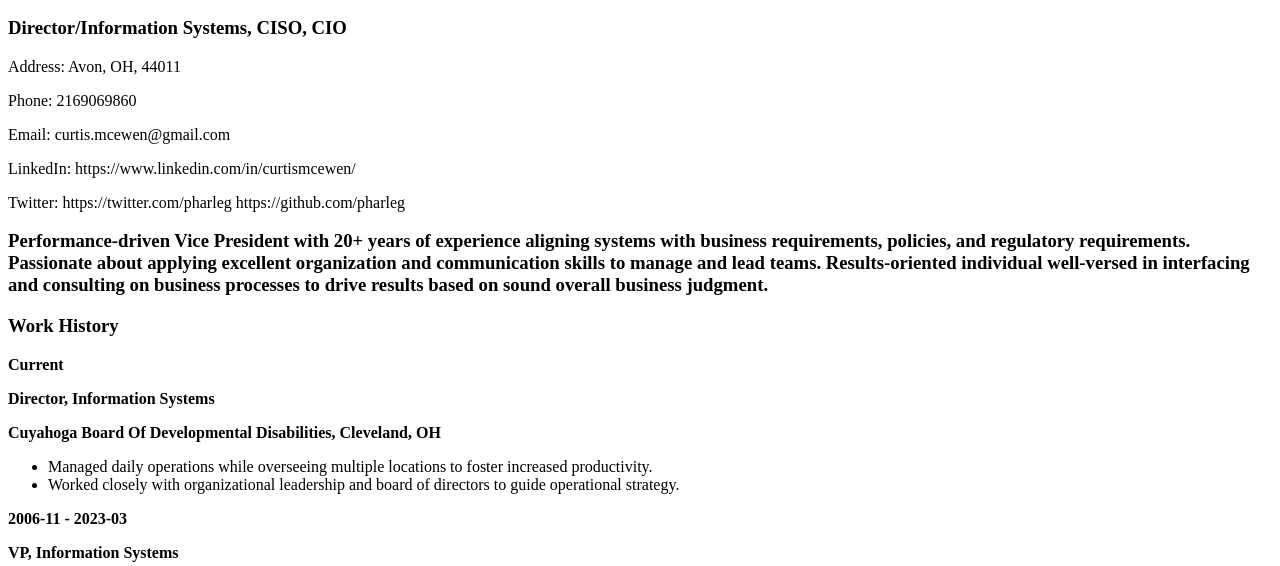
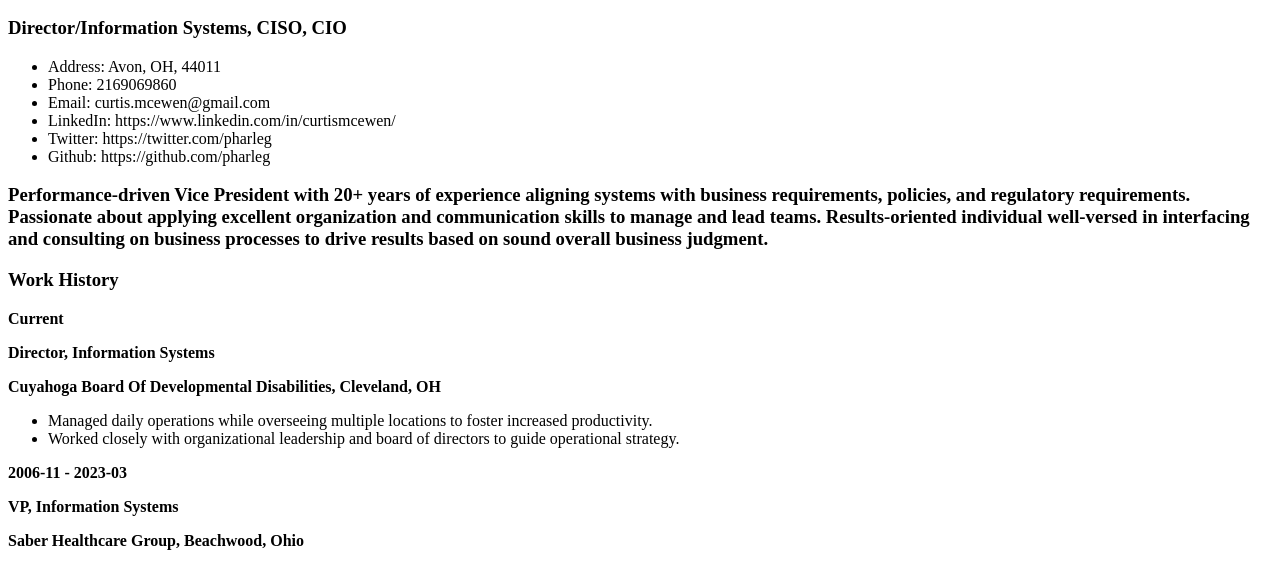
Before and after one commit to pharleg/itmd_361_project1, a plain HTML site: page resume.html in a window 1280 px wide. Shown: the part 180-746 px from the top of the page. Drawn offline with Linux system fonts and the light colour scheme.

Commit message:
fixed resume.html
missing a couple LI and removed a extraneous P

```diff
--- a/resume.html
+++ b/resume.html
@@ -18,12 +18,14 @@
     <h1>My Current Resume</h1>
 	<h2>Curtis McEwen</h2>
     <h3>Director/Information Systems, CISO, CIO</h3>
-
-    <p>Address: Avon, OH, 44011</p>
-    <p>Phone: 2169069860</p>
-    <p>Email: curtis.mcewen@gmail.com</p>
-    <p>LinkedIn: https://www.linkedin.com/in/curtismcewen/</p>
-    <p>Twitter: https://twitter.com/pharleg https://github.com/pharleg</p>
+    <ul>
+      <li>Address: Avon, OH, 44011</li>
+      <li>Phone: 2169069860</li>
+      <li>Email: curtis.mcewen@gmail.com</li>
+      <li>LinkedIn: https://www.linkedin.com/in/curtismcewen/</li>
+      <li>Twitter: https://twitter.com/pharleg</li>
+      <li>Github: https://github.com/pharleg</li>
+    </ul>
 
     <h3>Performance-driven Vice President with 20+ years of experience aligning systems with business requirements, policies, and regulatory requirements. Passionate about applying excellent organization and communication skills to manage and lead teams. Results-oriented individual well-versed in interfacing and consulting on business processes to drive results based on sound overall business judgment.</h3>
 
@@ -60,7 +62,7 @@
     <ul>
       <li>Performed root cause analysis to provide resolutions for production issues.</li>
       <li>Collaborated with clients to determine needs and devise appropriate software and hardware solutions.</li>
-      <li>Created manuals and taught training sessions to educate clients on new systems.</p>
+      <li>Created manuals and taught training sessions to educate clients on new systems.</li>
       <li>Worked with stakeholders to determine implementation and integration of system-oriented projects.</li>
       <li>Proposed technical feasibility solutions for new system designs and suggested options for performance improvement of technical components.</li>
       <li>Completed software updates and assessed security patches for optimized computer use.</li>
```
